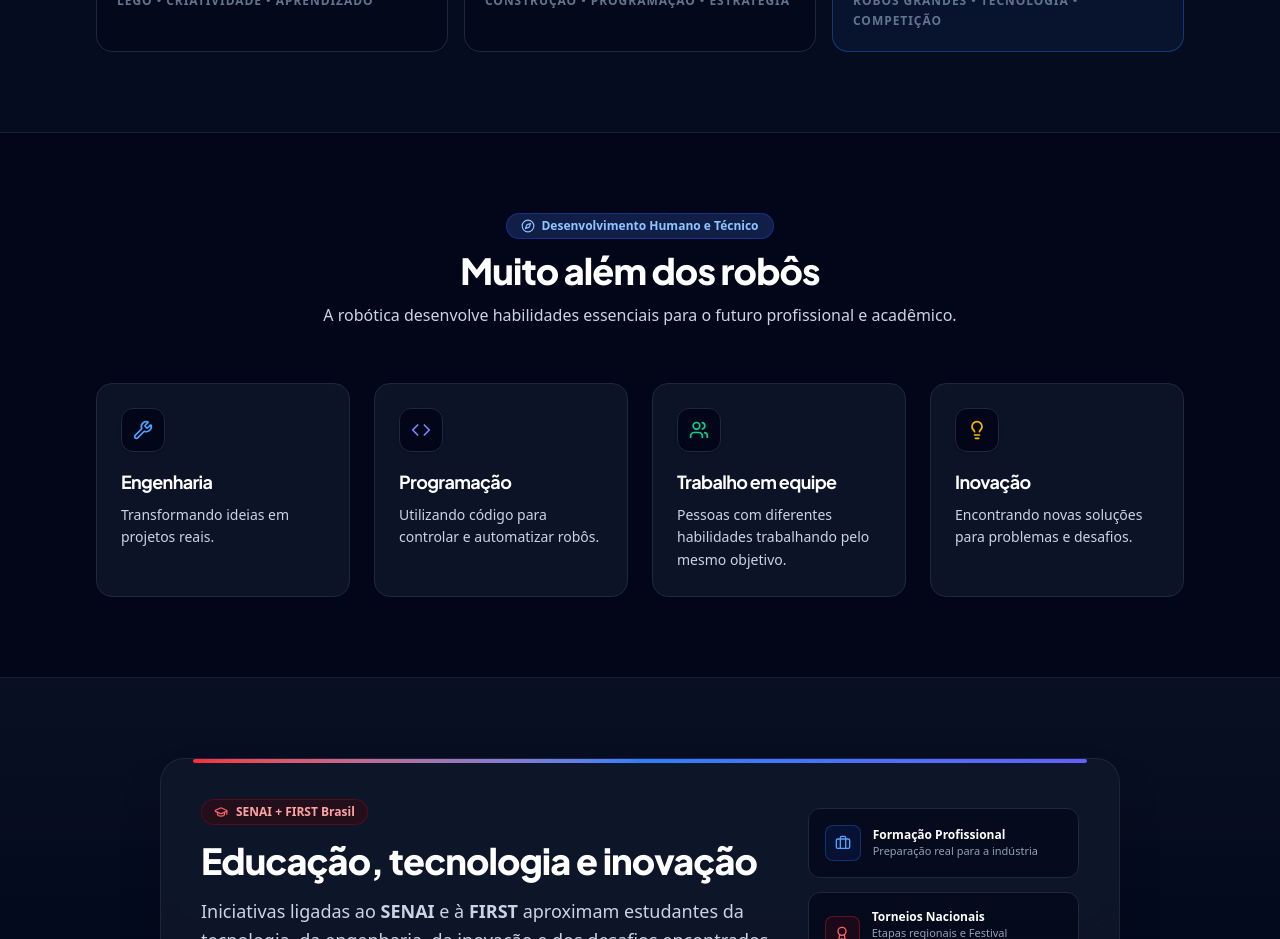
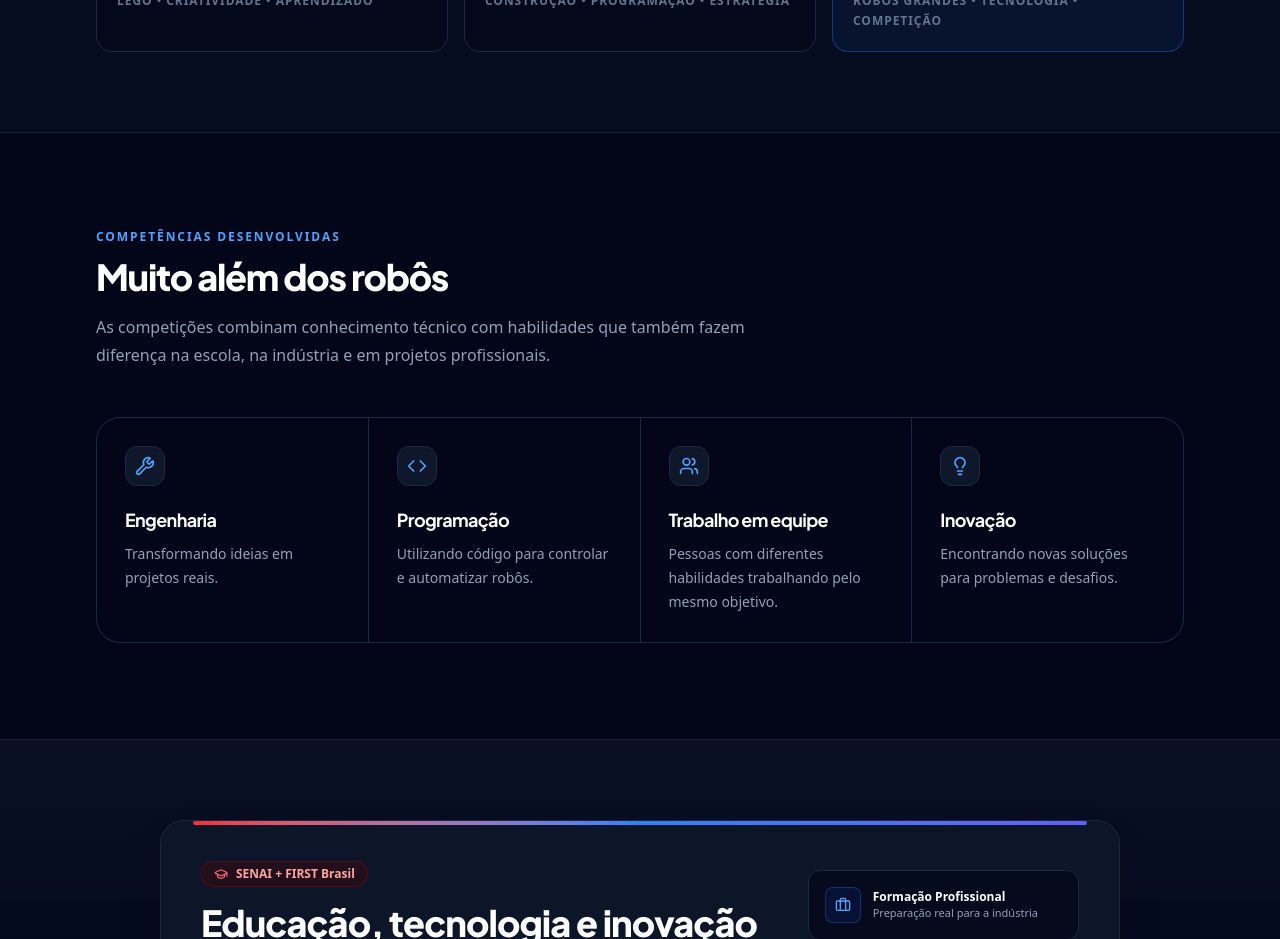
Before and after one commit to giovannifeliciano0703r-design/Site-Senai, a React (Vite) app: page / in a window 1280 px wide. Shown: the part 2940-3879 px from the top of the page. Built offline with nearby package versions, Linux system fonts and the light colour scheme.

Commit message:
style: unify skills section with professional card grid

```diff
--- a/src/components/Values.tsx
+++ b/src/components/Values.tsx
@@ -1,61 +1,47 @@
 import React from 'react';
+import { Code, Lightbulb, Users, Wrench } from 'lucide-react';
+import { motion } from 'motion/react';
 import { VALUES } from '../data/roboticsData';
-import { Wrench, Code, Users, Lightbulb, Compass } from 'lucide-react';
-import { motion } from 'motion/react';
+
+const iconMap = {
+  Wrench,
+  Code,
+  Users,
+  Lightbulb,
+} as const;
 
 export const Values: React.FC = () => {
-  const getIcon = (iconName: string) => {
-    switch (iconName) {
-      case 'Wrench':
-        return <Wrench className="w-5 h-5 text-blue-400" />;
-      case 'Code':
-        return <Code className="w-5 h-5 text-indigo-400" />;
-      case 'Users':
-        return <Users className="w-5 h-5 text-emerald-400" />;
-      case 'Lightbulb':
-        return <Lightbulb className="w-5 h-5 text-amber-400" />;
-      default:
-        return <Compass className="w-5 h-5 text-blue-400" />;
-    }
-  };
-
   return (
-    <section id="valores" className="py-20 relative">
-      <div className="max-w-6xl mx-auto px-4 sm:px-6 lg:px-8">
-        <div className="text-center max-w-2xl mx-auto mb-14 space-y-3">
-          <div className="inline-flex items-center gap-1.5 px-3.5 py-1 rounded-full bg-blue-950/80 border border-blue-800/60 text-xs font-semibold text-blue-300">
-            <Compass className="w-3.5 h-3.5" />
-            <span>Desenvolvimento Humano e Técnico</span>
-          </div>
-          <h2 id="values-heading" className="text-3xl sm:text-4xl font-extrabold text-white tracking-tight">
-            Muito além dos robôs
-          </h2>
-          <p className="text-sm sm:text-base text-slate-300">
-            A robótica desenvolve habilidades essenciais para o futuro profissional e acadêmico.
+    <section id="valores" className="py-20 lg:py-24">
+      <div className="mx-auto max-w-6xl px-4 sm:px-6 lg:px-8">
+        <div className="mb-12 max-w-2xl">
+          <p className="text-xs font-extrabold uppercase tracking-[0.16em] text-blue-400">Competências desenvolvidas</p>
+          <h2 className="mt-3 text-3xl font-extrabold text-white sm:text-4xl">Muito além dos robôs</h2>
+          <p className="mt-4 text-base leading-7 text-slate-400">
+            As competições combinam conhecimento técnico com habilidades que também fazem diferença na escola, na indústria e em projetos profissionais.
           </p>
         </div>
 
-        {/* 4 Items Grid */}
-        <div className="grid grid-cols-1 sm:grid-cols-2 lg:grid-cols-4 gap-6">
-          {VALUES.map((val, idx) => (
-            <motion.div
-              key={val.id}
-              initial={{ opacity: 0, y: 20 }}
-              whileInView={{ opacity: 1, y: 0 }}
-              viewport={{ once: true }}
-              transition={{ duration: 0.35, delay: idx * 0.1 }}
-              whileHover={{ y: -4, transition: { duration: 0.2 } }}
-              className="p-6 rounded-2xl bg-slate-900/80 border border-slate-800 hover:border-slate-700 transition-all flex flex-col justify-start"
-            >
-              <div className="w-11 h-11 rounded-xl bg-slate-950 border border-slate-800 flex items-center justify-center mb-4 shadow-sm">
-                {getIcon(val.iconName)}
-              </div>
-              <h3 className="text-lg font-bold text-white mb-2">{val.title}</h3>
-              <p className="text-sm text-slate-300 leading-relaxed font-normal">
-                {val.description}
-              </p>
-            </motion.div>
-          ))}
+        <div className="grid gap-px overflow-hidden rounded-3xl border border-slate-800 bg-slate-800 sm:grid-cols-2 lg:grid-cols-4">
+          {VALUES.map((value, index) => {
+            const Icon = iconMap[value.iconName as keyof typeof iconMap] ?? Lightbulb;
+            return (
+              <motion.article
+                key={value.id}
+                initial={{ opacity: 0, y: 12 }}
+                whileInView={{ opacity: 1, y: 0 }}
+                viewport={{ once: true }}
+                transition={{ duration: 0.35, delay: index * 0.06 }}
+                className="bg-slate-950 p-6 sm:p-7"
+              >
+                <div className="flex h-10 w-10 items-center justify-center rounded-xl border border-slate-800 bg-slate-900 text-blue-400">
+                  <Icon className="h-5 w-5" aria-hidden="true" />
+                </div>
+                <h3 className="mt-5 text-lg font-bold text-white">{value.title}</h3>
+                <p className="mt-2 text-sm leading-6 text-slate-400">{value.description}</p>
+              </motion.article>
+            );
+          })}
         </div>
       </div>
     </section>
```
